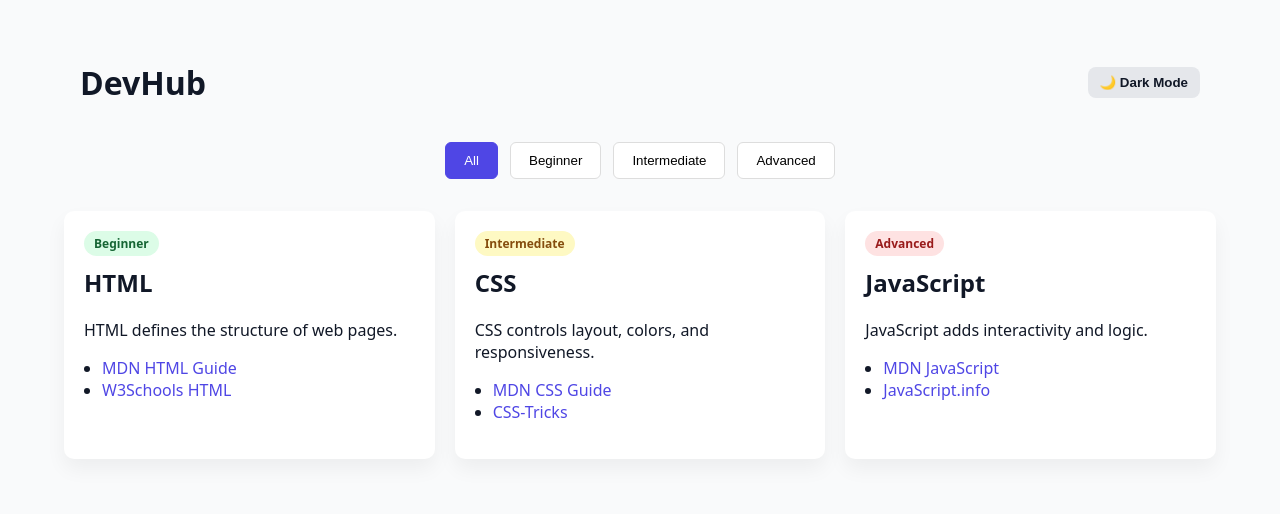
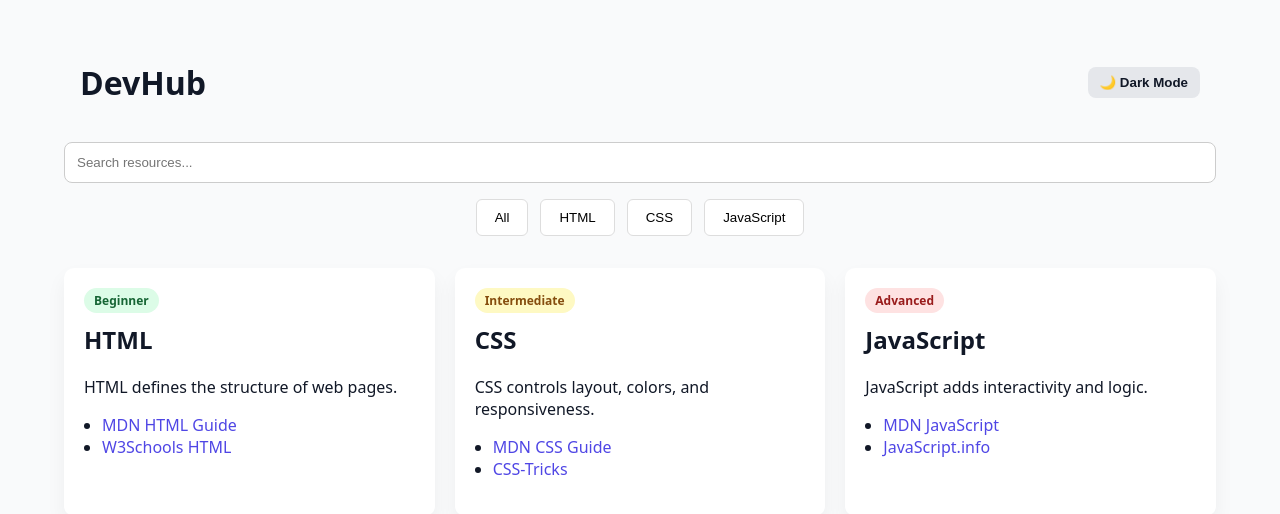
Before and after one commit to GabieRise/Devhub2.O, a React (Vite) app: page / in a window 1280 px wide. Shown: the top 514 px of the page. Built offline with nearby package versions, Linux system fonts and the light colour scheme.

Commit message:
Search state

```diff
--- a/src/App.css
+++ b/src/App.css
@@ -29,6 +29,22 @@ body.dark {
   background-color: #0f172a;
   color: #e5e7eb;
 }
+
+/* Search input*/
+.search-input {
+  width: 100%;
+  padding: 12px;
+  margin-bottom: 16px;
+  border-radius: 8px;
+  border: 1px solid #ccc;
+}
+
+body.dark .search-input {
+  background: #020617;
+  color: #e5e7eb;
+  border-color: #1e293b;
+}
+
 
 /* Card background */
 article {
--- a/src/components/ResourceList.jsx
+++ b/src/components/ResourceList.jsx
@@ -1,56 +1,47 @@
 import { useState } from "react";
 import ResourceCard from "./ResourceCard";
-import resources from "../data/resources";
+import resourcesData from "../data/resources";
 
 function ResourceList() {
-  const [selectedLevel, setSelectedLevel] = useState("all");
+  const [selectedCategory, setSelectedCategory] = useState("all");
+  const [searchTerm, setSearchTerm] = useState("");
+
+  const filteredResources = resourcesData.filter((item) => {
+    const matchesCategory =
+      selectedCategory === "all" ||
+      item.title.toLowerCase() === selectedCategory;
+
+    const matchesSearch =
+      item.title.toLowerCase().includes(searchTerm.toLowerCase()) ||
+      item.description.toLowerCase().includes(searchTerm.toLowerCase());
+
+    return matchesCategory && matchesSearch;
+  });
 
   return (
     <>
+      {/* Search input */}
+      <input
+        type="text"
+        placeholder="Search resources..."
+        className="search-input"
+        value={searchTerm}
+        onChange={(e) => setSearchTerm(e.target.value)}
+      />
+
+      {/* Filter buttons */}
       <div className="filters">
-        <button
-          className={selectedLevel === "all" ? "active" : ""}
-          onClick={() => setSelectedLevel("all")}
-        >
-          All
-        </button>
-
-        <button
-          className={selectedLevel === "beginner" ? "active" : ""}
-          onClick={() => setSelectedLevel("beginner")}
-        >
-          Beginner
-        </button>
-
-        <button
-          className={selectedLevel === "intermediate" ? "active" : ""}
-          onClick={() => setSelectedLevel("intermediate")}
-        >
-          Intermediate
-        </button>
-
-        <button
-          className={selectedLevel === "advanced" ? "active" : ""}
-          onClick={() => setSelectedLevel("advanced")}
-        >
-          Advanced
-        </button>
+        <button onClick={() => setSelectedCategory("all")}>All</button>
+        <button onClick={() => setSelectedCategory("html")}>HTML</button>
+        <button onClick={() => setSelectedCategory("css")}>CSS</button>
+        <button onClick={() => setSelectedCategory("javascript")}>JavaScript</button>
       </div>
 
-      <section>
-        {resources
-          .filter(
-            item => selectedLevel === "all" || item.level === selectedLevel
-          )
-          .map((item, index) => (
-            <ResourceCard
-              key={index}
-              title={item.title}
-              description={item.description}
-              level={item.level}
-              resources={item.resources}
-            />
-          ))}
+      {/* Cards */}
+      <section className="grid">
+        {filteredResources.map((item, index) => (
+          <ResourceCard key={index} {...item} />
+        ))}
       </section>
     </>
   );
```
